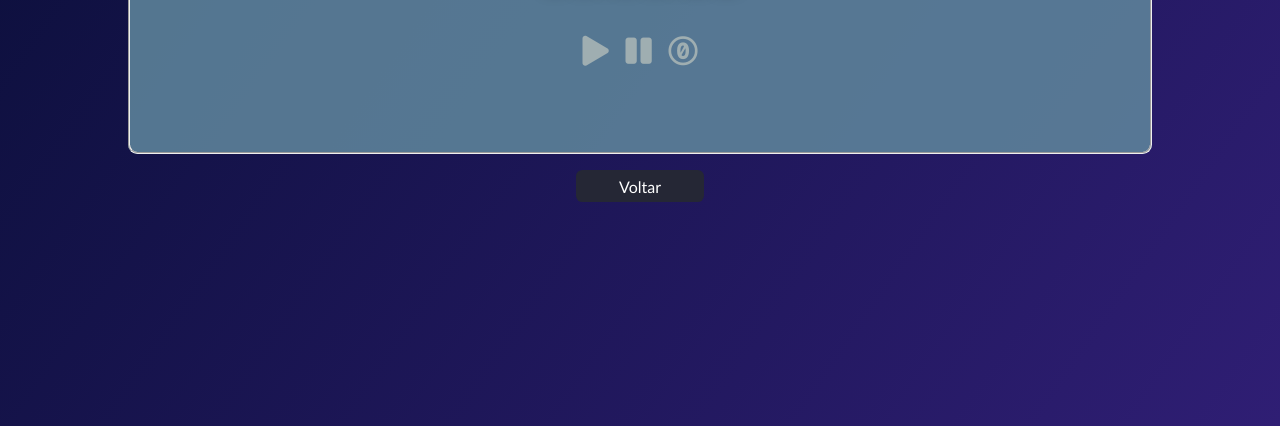
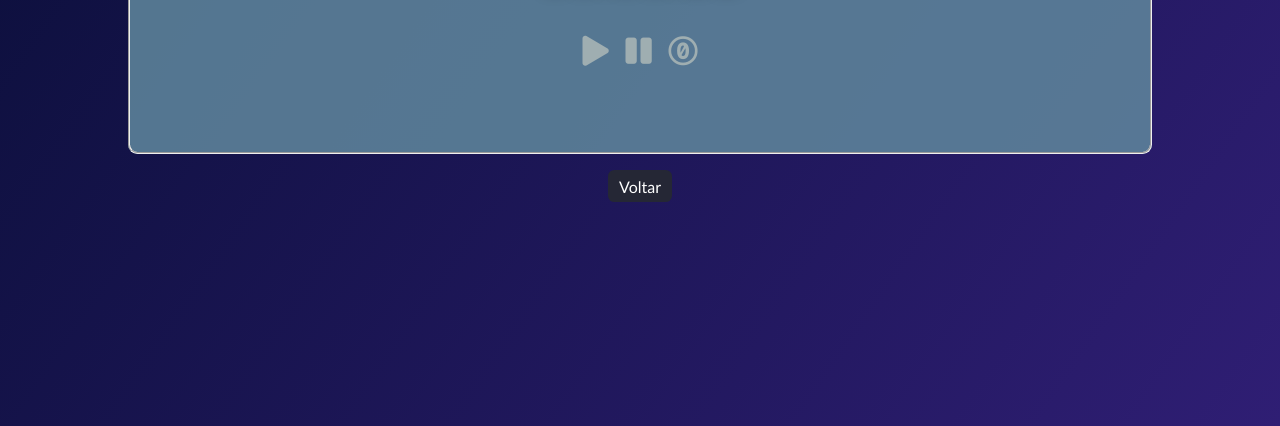
Before and after one commit to Alexandre192001/Cronometro, a plain HTML site: page index.html in a window 1280 px wide. Shown: the part 374-800 px from the top of the page. Drawn offline with Linux system fonts and the light colour scheme.

Commit message:
Projeto finalizado

```diff
--- a/index.css
+++ b/index.css
@@ -77,7 +77,7 @@
   display: block;
   border: none;
   background-color: rgb(37, 39, 53);
-  width: 10%;
+  width: 4rem;
   text-align: center;
   font-family:'Trebuchet MS', 'Lucida Sans Unicode', 'Lucida Grande', 'Lucida Sans', Arial, sans-serif;
   padding: .4rem .4rem;
```
